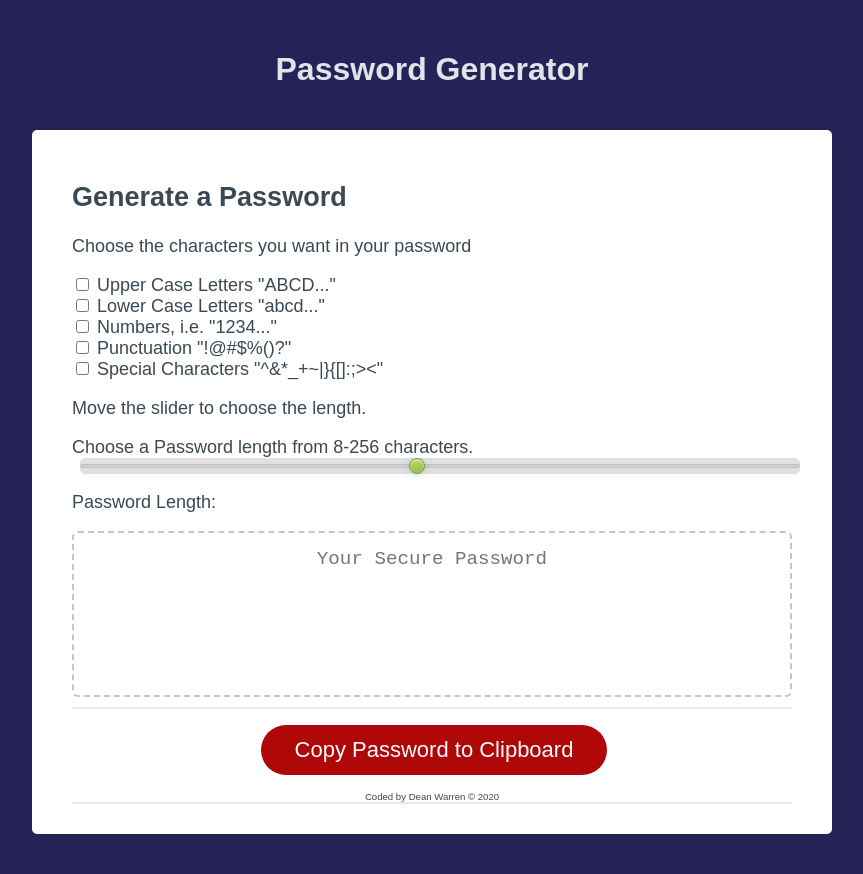
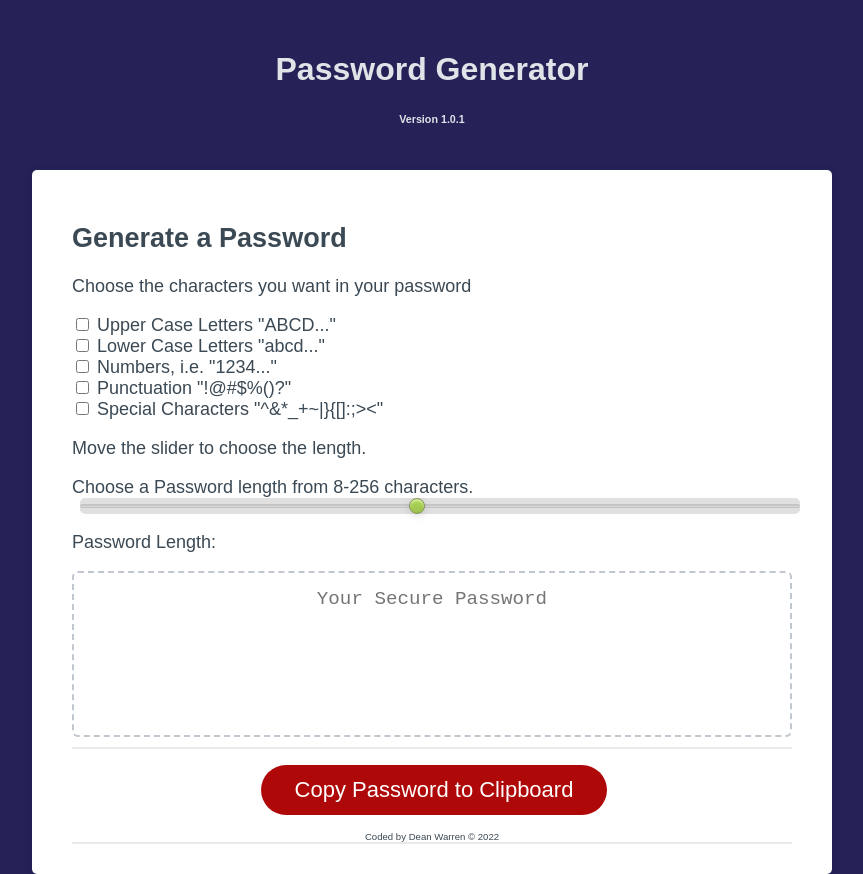
Before and after one commit to deawar/jspassword_generator, a plain HTML site: page index.html in a window 1280 px wide. Shown: the whole page, without its empty margins (208-1071 px from the left). Before the commit the page ends 834 px from the top, so only its background shows below. Drawn offline with nearby package versions, Linux system fonts and the light colour scheme.

Commit message:
Update index.html

```diff
--- a/index.html
+++ b/index.html
@@ -12,6 +12,7 @@
     <div class="wrapper">
       <header>
         <h1>Password Generator</h1>
+        <h6>Version 1.0.1</h6>
       </header>
       <div class="card">
         <div class="card-header">
@@ -69,7 +70,7 @@
         <div class="card-footer">
           <button id="generate" class="btn">Copy Password to Clipboard</button>
         </div>
-        <footer id="rights">Coded by Dean Warren &copy; 2020 </footer>
+        <footer id="rights">Coded by Dean Warren &copy; 2022 </footer>
       </div>
     </div>
     <script src="https://ajax.googleapis.com/ajax/libs/jquery/3.4.1/jquery.min.js"></script>
```
